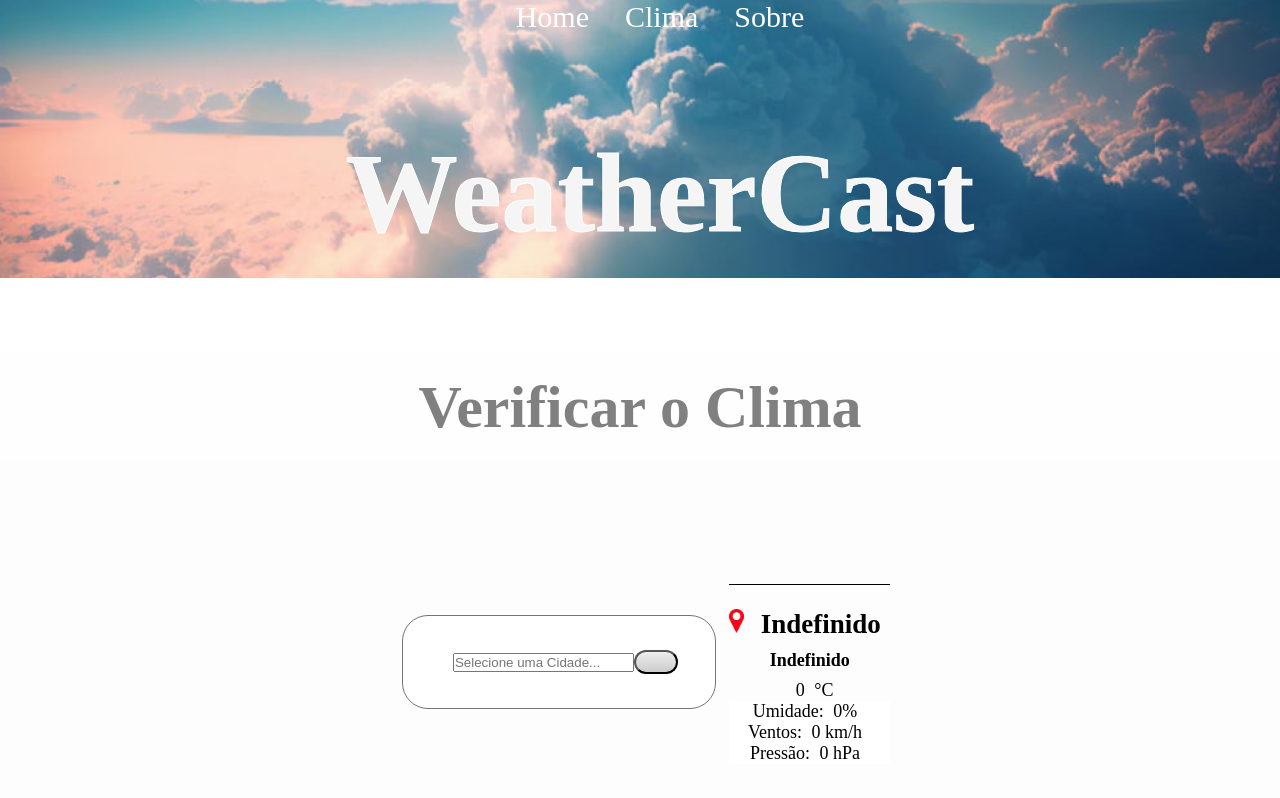
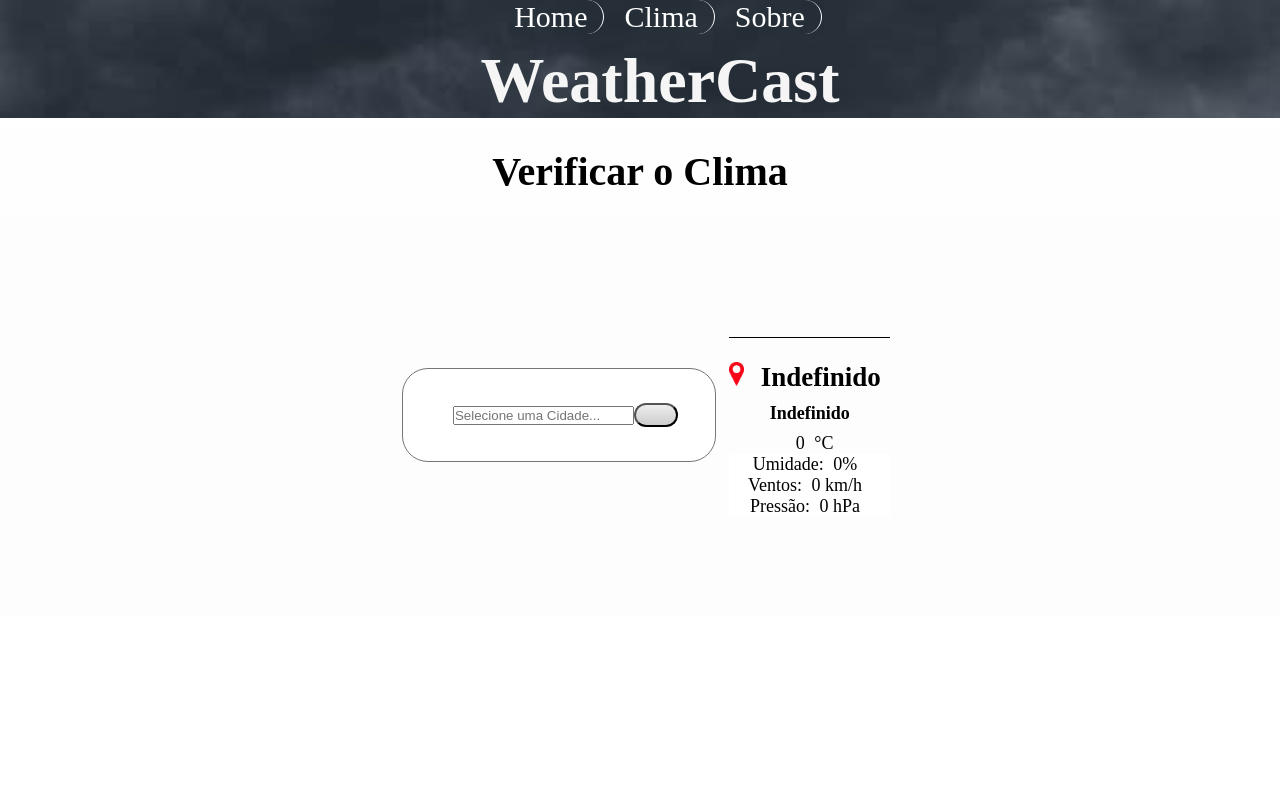
Before and after one commit to Thiago00111000/WeatherCast-Search, a plain HTML site: page index.html in a window 1280 px wide. Shown: the top 798 px of the page. Drawn offline with Linux system fonts and the light colour scheme.

Commit message:
Add files via upload

```diff
--- a/index.html
+++ b/index.html
@@ -29,6 +29,7 @@
     </header>
     <section class="conteudo">
         <h1 class="titleII">Verificar o Clima</h1>
+        <section class="folder">
         <div class="informacional">
         <!----------------------------------------------------------------------------->
         <div class="form-imput">
@@ -58,6 +59,7 @@
             </div>
         </div>
         </div>
+        </section>
     </section>
 </body>
 
--- a/style.css
+++ b/style.css
@@ -3,8 +3,8 @@
 
 
 .banner{
-    background-image: url(Nuvens.png);
-    height: 100%;
+    background-image: url(Clouds.jpg);
+    height: 120%;
     width: 100%;
     background-size: 100%;
     padding: 0px 20px;
@@ -23,26 +23,22 @@
     font-family:'Spectral', serif;
     text-align: center;
     color:  rgb(245, 245, 245);
+    font-size: 4em;
+    text-shadow: 1%  #0c0b0b;
     display: block;
-    font-size: 7em;
-    -webkit-text-stroke-width: 1px;
-    -webkit-text-stroke-color:rgb(255, 255, 255);
-
-    padding: 20px 0;
-    justify-content: center;
-    margin-block-start: 0.67em;
-    margin-block-end: 0.67em;
+    margin-block-start: 10px;
+    margin-block-end: 10px;
     margin-inline-start: 0px;
     margin-inline-end: 0px;
     font-weight: bold;
- }
+   }
 
  .titleII{
     font-family:'Spectral', serif;
     text-align: center;
-    color: grey;
+    color: rgb(0, 0, 0);
     display: block;
-    font-size: 60px ;
+    font-size: 40px ;
 
     padding: 20px 0;
     justify-content: center;
@@ -63,7 +59,9 @@
     padding: 0 16px;
     display:inline-block;
     font-size: 30px;
-    font-family: 'Times New Roman', Times, serif;
+    font-family: 'spectral','sans-serif';
+    border-right: 1px solid white;
+    border-radius: 50px;
  }
 
  .texto{
@@ -80,6 +78,10 @@
 
 .conteudo{
    background-color: #fefefe;
+}
+
+.folder{
+   background-color: #0c0b0b;
 }
 
  .informacional{
```
Also changed, not shown: Clouds.jpg (added).
